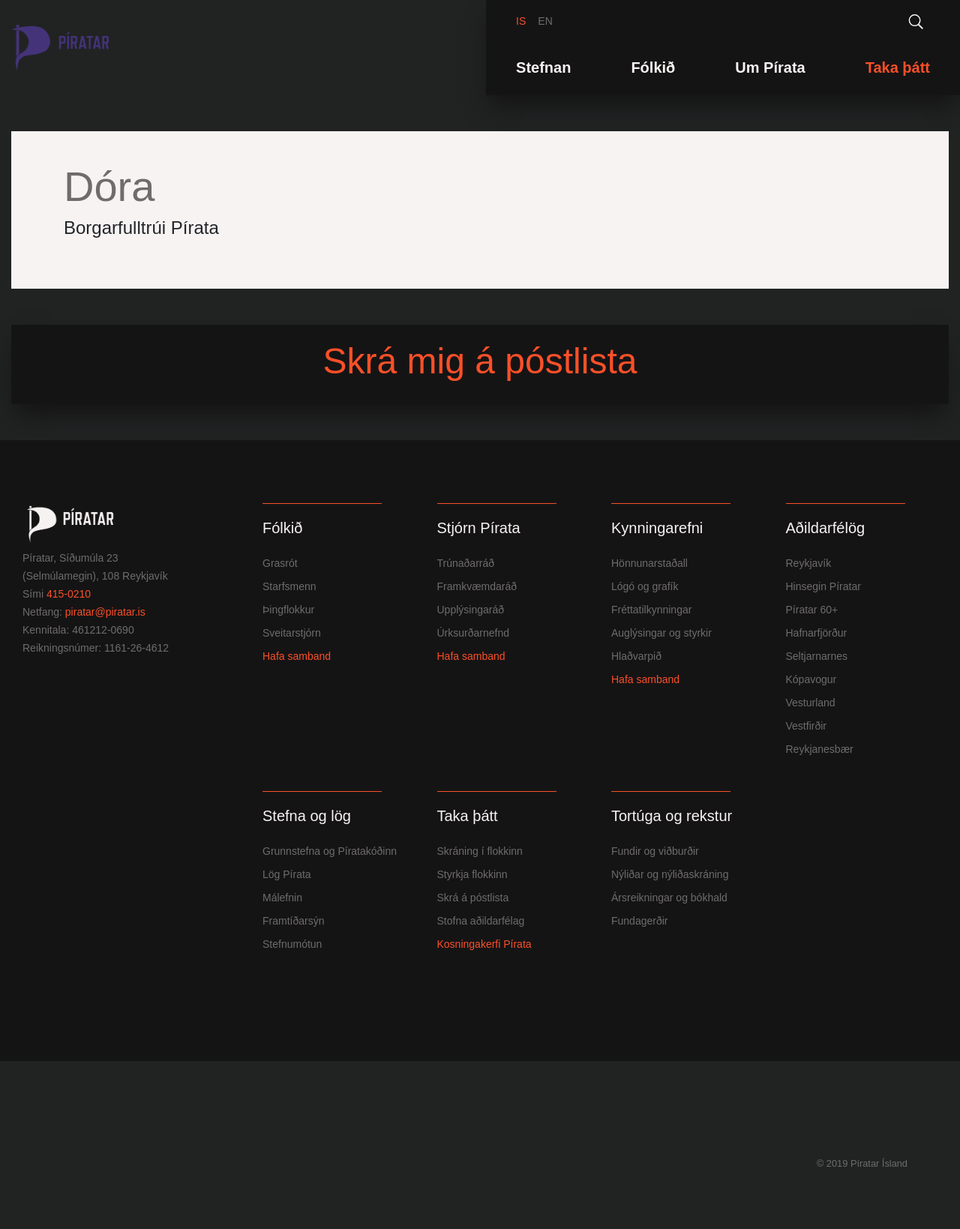
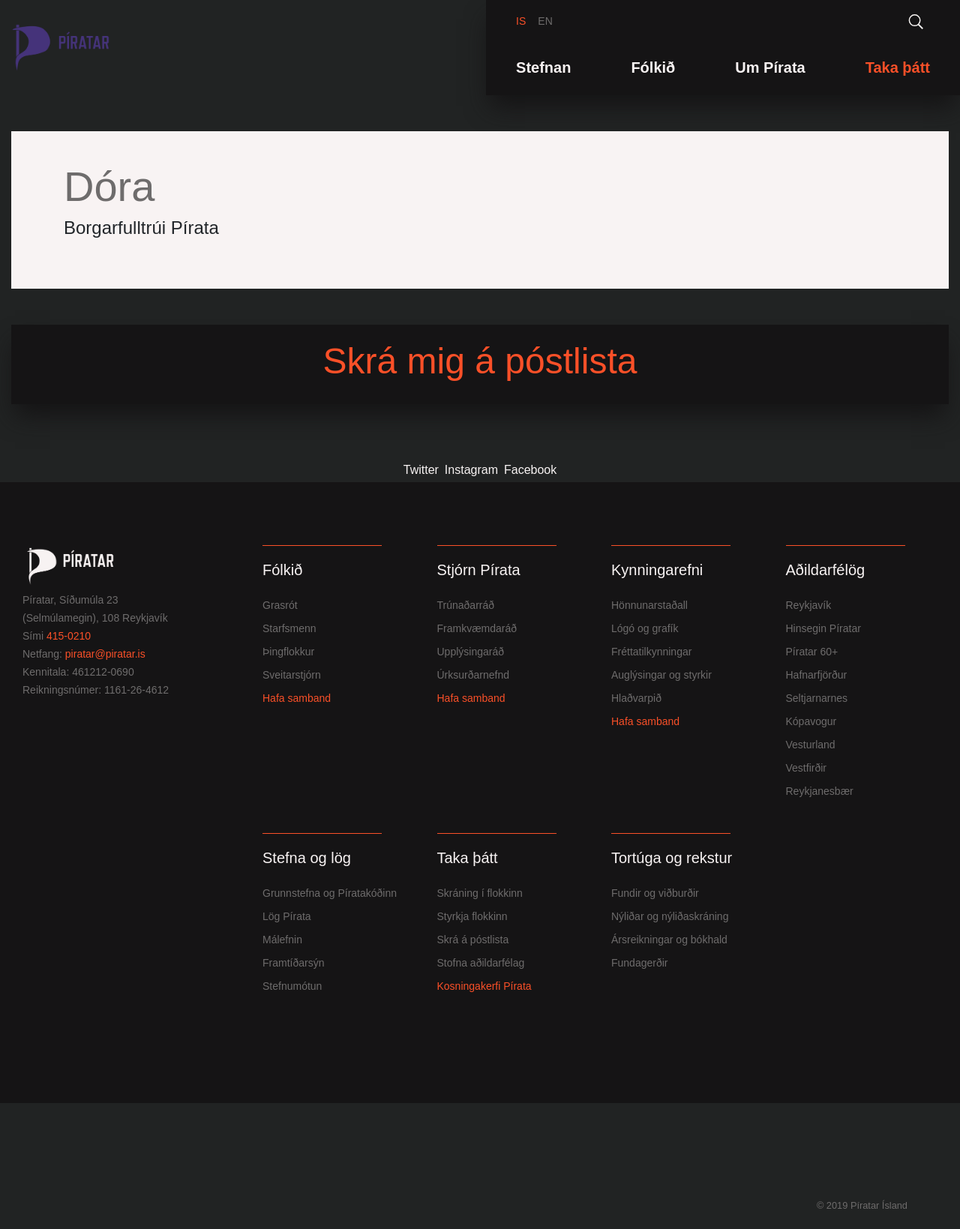
Before and after one commit to piratar/new.piratar.is, a Jekyll site: the page built from _pages/fulltruar/dora.md, in a window 1280 px wide. Shown: the whole page at 75% size. Built offline with Jekyll 4.4.1, drawn with Linux system fonts in a browser that asks for light colours; some web fonts are replaced; comment, search, counter and statistics services are not loaded; before the commit the page ends 1583 px from its top, so only the background shows below that.

Commit message:
Social links

```diff
--- a/_pages/fulltruar/dora.md
+++ b/_pages/fulltruar/dora.md
@@ -4,4 +4,8 @@
 lang: is
 category: dora
 description: Borgarfulltrúi Pírata
+social:
+  facebook: https://www.facebook.com/DoraBjort/
+  twitter: https://twitter.com/dorabjort
+  instagram: https://www.instagram.com/dorabjort/
 ---
--- a/_scss/representative.scss
+++ b/_scss/representative.scss
@@ -1,16 +1,19 @@
 .representative {
   .profile {
     background-color: $pirate-white;
-    margin: 20px auto;
-    padding: 40px 0;
+    margin-left: auto;
+    margin-right: auto;
+    padding: 40px;
     max-width: 1400px;
     .title {
       font-size: 56px;
       color: $pirate-gray;
     }
     .about {
-      column-count: 3;
       margin-top: 26px;
+      @media (min-width: 992px) {
+        column-count: 3;
+      }
     }
   }
 }
```
